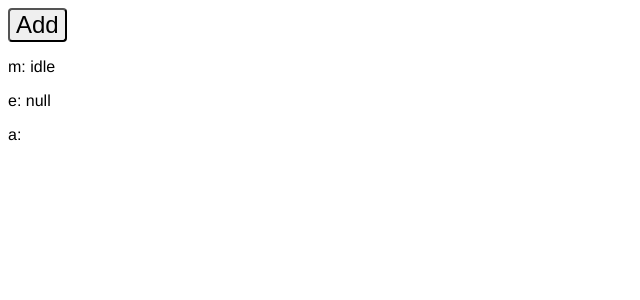
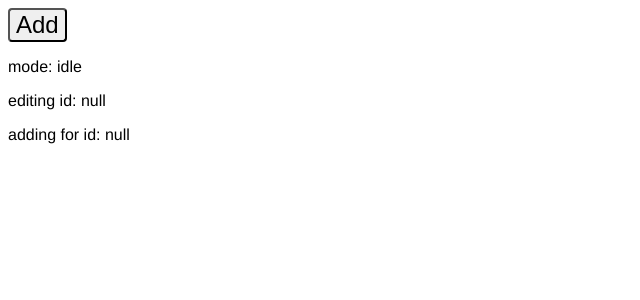
Before and after one commit to amakor97/todolistagain, a React (Vite) app: page / in a window 1280 px wide. Shown: the top 300 px of the page, without its empty margins (0-640 px from the left). Built offline with nearby package versions, Linux system fonts and the light colour scheme.

Commit message:
[REFACTOR]: refactor app component

```diff
--- a/src/App.tsx
+++ b/src/App.tsx
@@ -33,10 +33,6 @@ function App() {
   }, [store]);
 
   function addTask(newTask: TaskType): void {
-    changeMode("idle");
-
-    console.log("gg");
-
     setStore((store) => {
       const newTasksList = new Map(store.tasksList);
 
@@ -50,8 +46,6 @@ function App() {
       }
 
       newTasksList.set(newTask.id, newTask);
-
-      console.log(newTask.id, newTask.status);
 
       const newStore = {
         ...store,
@@ -68,12 +62,6 @@ function App() {
   }
 
   function addSubtask(id: string): void {
-    //function addSubtask(subtask: TaskType): void {
-    //console.log(subtask);
-
-    console.log("jhh");
-
-    console.log(id);
     setStore((store) => {
       return {
         ...store,
@@ -91,21 +79,15 @@ function App() {
       for (const id of targetTask.subTaskIds) {
         deleteTask(id);
 
-        console.log(targetTask.subTaskIds);
-
         targetTask.subTaskIds = targetTask.subTaskIds.slice(
           targetTask.subTaskIds.indexOf(id),
           1
         );
-
-        console.log(targetTask.subTaskIds);
       }
     }
 
     if (targetTask && targetTask.parentTaskId !== null) {
       let parentTask = store.tasksList.get(targetTask.parentTaskId);
-
-      console.log("l");
 
       if (parentTask) {
         parentTask = {
@@ -113,11 +95,8 @@ function App() {
           subTaskIds: parentTask.subTaskIds.filter((subId) => subId !== id)
         };
 
-
         newTasksList.set(targetTask.parentTaskId, parentTask);
       }
-
-
     }
 
     setStore((store) => {
@@ -136,14 +115,7 @@ function App() {
 
   function changeGlobalStatus(store: Store, id: string, value: Status): void {
     const targetTask = store.tasksList.get(id);
-    console.log(targetTask);
-    console.log(targetTask?.id);
-    console.log("\n");
-    console.log("child", value);
-
     let newStore;
-
-    // add recursion
 
     setStore((store) => {
       const newTasksList = new Map(store.tasksList);
@@ -156,9 +128,7 @@ function App() {
         status: value
       };
       newTasksList.set(id, newTask);
-      console.log(targetTask);
       if (targetTask && targetTask.parentTaskId) {
-        console.log("yyyy");
         const parentTask = newTasksList.get(targetTask.parentTaskId);
 
         if (parentTask) {
@@ -167,19 +137,16 @@ function App() {
 
           for (const id of parentTask.subTaskIds) {
             const subtask = newTasksList.get(id);
-            console.log(subtask);
             if (
               subtask?.status === "awaiting" ||
               subtask?.status === "inProgress"
             ) {
-              console.log("NOT C");
               allCompleted = false;
             }
             if (
               subtask?.status === "completed" ||
               subtask?.status === "inProgress"
             ) {
-              console.log("NOT W");
               allWaitng = false;
             }
           }
@@ -190,7 +157,6 @@ function App() {
               ? "completed"
               : "inProgress";
 
-          console.log("parent current", parentTask.status);
           newTasksList.set(parentTask.id, parentTask);
 
           newStore = {
@@ -213,20 +179,11 @@ function App() {
 
       return newStore;
     });
-
-    console.log("upload");
   }
 
   function changeStatus(id: string, value: Status): void {
     const targetTask = store.tasksList.get(id);
-    console.log(targetTask);
-    console.log(targetTask?.id);
-    console.log("\n");
-    console.log("child", value);
-
     let newStore;
-
-    // add recursion
 
     setStore((store) => {
       const newTasksList = new Map(store.tasksList);
@@ -239,9 +196,8 @@ function App() {
         status: value
       };
       newTasksList.set(id, newTask);
-      console.log(targetTask);
+
       if (targetTask && targetTask.parentTaskId) {
-        console.log("yyyy");
         const parentTask = newTasksList.get(targetTask.parentTaskId);
 
         if (parentTask) {
@@ -250,19 +206,16 @@ function App() {
 
           for (const id of parentTask.subTaskIds) {
             const subtask = newTasksList.get(id);
-            console.log(subtask);
             if (
               subtask?.status === "awaiting" ||
               subtask?.status === "inProgress"
             ) {
-              console.log("NOT C");
               allCompleted = false;
             }
             if (
               subtask?.status === "completed" ||
               subtask?.status === "inProgress"
             ) {
-              console.log("NOT W");
               allWaitng = false;
             }
           }
@@ -273,7 +226,6 @@ function App() {
               ? "completed"
               : "inProgress";
 
-          console.log("parent current", parentTask.status);
           newTasksList.set(parentTask.id, parentTask);
 
           newStore = {
@@ -296,8 +248,6 @@ function App() {
 
       return newStore;
     });
-
-    console.log("upload");
   }
 
   function changeMode(mode: Store["appStatus"]): void {
@@ -358,9 +308,9 @@ function App() {
             }}
           />
         )}
-        <p>m: {store.appStatus}</p>
-        <p>e: {store.editableTask?.id || "null"}</p>
-        <p>a: {store.addingSubtaskId}</p>
+        <p>mode: {store.appStatus}</p>
+        <p>editing id: {store.editableTask?.id || "null"}</p>
+        <p>adding for id: {store.addingSubtaskId || "null"}</p>
       </div>
     </AppContext.Provider>
   );
```
